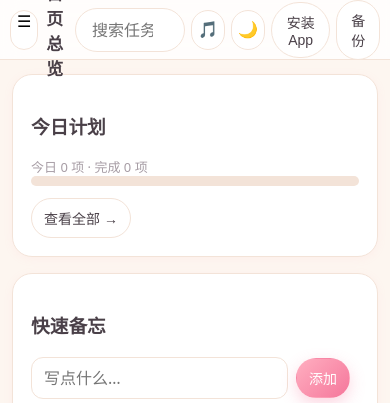
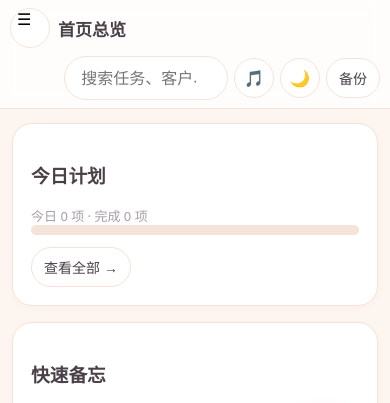
Before and after one commit to meichengzheju3-afk/xiaoyu-app, a website: page www/index.html in a window 390 px wide. Shown: the top 403 px of the page. Drawn offline with Linux system fonts and the light colour scheme.

Commit message:
rename to 青茁, new icon, mobile topbar fix, remove install button

```diff
--- a/capacitor.config.json
+++ b/capacitor.config.json
@@ -1,6 +1,6 @@
 {
   "appId": "com.xiaoyu.app",
-  "appName": "小余App",
+  "appName": "青茁",
   "webDir": "www",
   "server": {
     "androidScheme": "https"
--- a/www/css/app.css
+++ b/www/css/app.css
@@ -51,7 +51,7 @@ body { font-family: "PingFang SC", "Microsoft YaHei", system-ui, sans-serif; col
 
 .main-wrap { flex: 1; display: flex; flex-direction: column; min-width: 0; }
 .topbar { height: 68px; background: color-mix(in srgb, var(--panel) 80%, transparent); backdrop-filter: blur(10px); border-bottom: 1px solid var(--border); display: flex; align-items: center; justify-content: space-between; padding: 0 24px; gap: 16px; position: relative; z-index: 5; }
-.topbar h1 { font-size: 20px; margin: 0; font-weight: 800; }
+.topbar h1 { font-size: 20px; margin: 0; font-weight: 800; white-space: nowrap; }
 .top-actions { display: flex; align-items: center; gap: 10px; }
 .top-actions input[type="search"] { width: 320px; max-width: 42vw; padding: 10px 16px; border: 1px solid var(--border); border-radius: 999px; background: var(--panel); color: var(--text); }
 .today { color: var(--muted); font-size: 13px; white-space: nowrap; }
@@ -212,10 +212,10 @@ mark { background: #FFD98E; color: #6b4d12; border-radius: 3px; padding: 0 2px;
   .sidebar { position: fixed; left: 0; top: 0; bottom: 0; width: 260px; min-width: 260px; z-index: 60; transform: translateX(-100%); transition: transform .25s ease; }
   .sidebar.open { transform: translateX(0); }
   .main-wrap { width: 100%; }
-  .topbar { height: 60px; padding: 0 10px; gap: 8px; }
-  .topbar h1 { font-size: 17px; }
-  .top-actions { gap: 6px; }
-  .top-actions input[type="search"] { width: 110px; max-width: none; }
+  .topbar { height: auto; min-height: 60px; flex-wrap: wrap; padding: 8px 10px; gap: 8px; }
+  .topbar h1 { font-size: 17px; white-space: nowrap; flex: 1 1 auto; min-width: 0; }
+  .top-actions { width: 100%; flex: 1 1 100%; justify-content: flex-end; gap: 6px; }
+  .top-actions input[type="search"] { width: auto; flex: 1 1 auto; min-width: 0; }
   .today { display: none; }
   main { padding: 14px 12px; }
   .view { max-width: 100%; }
--- a/www/index.html
+++ b/www/index.html
@@ -3,14 +3,14 @@
 <head>
   <meta charset="utf-8">
   <meta name="viewport" content="width=device-width, initial-scale=1">
-  <title>小余的工作生活专属 App</title>
+  <title>青茁</title>
   <link rel="stylesheet" href="css/app.css">
   <link rel="manifest" href="manifest.json">
   <meta name="theme-color" content="#FF9BB5">
   <link rel="apple-touch-icon" href="icons/icon-192.png">
   <meta name="mobile-web-app-capable" content="yes">
   <meta name="apple-mobile-web-app-status-bar-style" content="default">
-  <meta name="apple-mobile-web-app-title" content="小余App">
+  <meta name="apple-mobile-web-app-title" content="青茁">
 </head>
 <body>
   <div id="night-deco" aria-hidden="true">
@@ -22,8 +22,8 @@
   <div id="app">
     <aside class="sidebar">
       <div class="brand">
-        <span class="brand-mark">余</span>
-        <span>小余的 App</span>
+        <span class="brand-mark">青</span>
+        <span>青茁</span>
       </div>
       <nav id="nav">
         <a class="nav-item" href="#/home" data-route="home"><svg viewBox="0 0 24 24" fill="none" stroke="currentColor" stroke-width="2" stroke-linecap="round" stroke-linejoin="round"><path d="M3 9l9-7 9 7v11a2 2 0 0 1-2 2H5a2 2 0 0 1-2-2z"/><polyline points="9 22 9 12 15 12 15 22"/></svg><span>首页总览</span></a>
@@ -44,7 +44,7 @@
           <input id="global-search" type="search" placeholder="搜索任务、客户、笔记、小说…">
           <span id="today" class="today"></span><span id="save-status" class="today"></span>
           <button id="music-btn" type="button" class="icon-btn" title="音乐开关" onclick="window.App.toggleMusic()">🎵</button><button id="theme-btn" class="icon-btn" title="切换深浅色">🌙</button>
-          <button id="install-btn" class="btn btn-secondary" style="display:inline-flex">安装App</button><button id="backup-btn" class="btn btn-secondary">备份</button>
+          <button id="backup-btn" class="btn btn-secondary">备份</button>
         </div>
       </header>
       <main id="view"></main>
```
Also changed, not shown: www/icons/icon-192.png, www/icons/icon-512.png, www/icons/icon-maskable-512.png, www/manifest.json.
